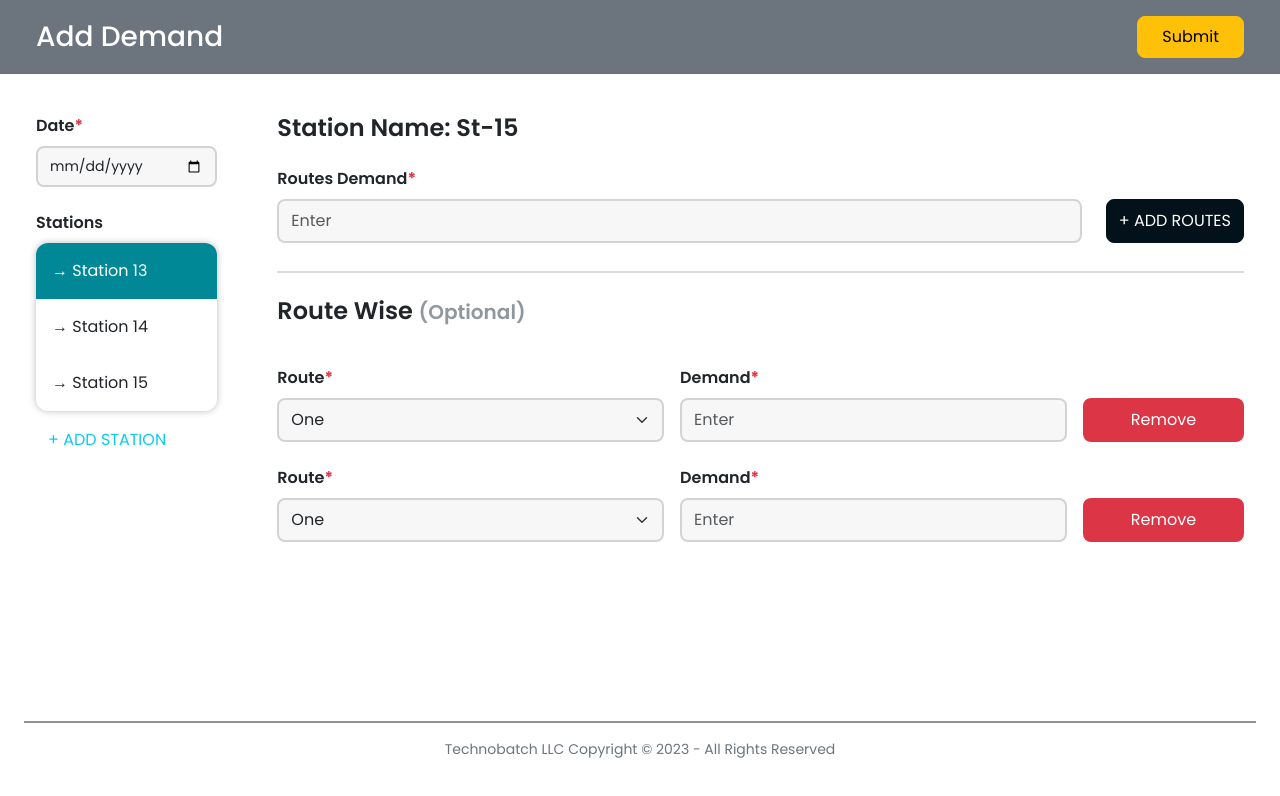
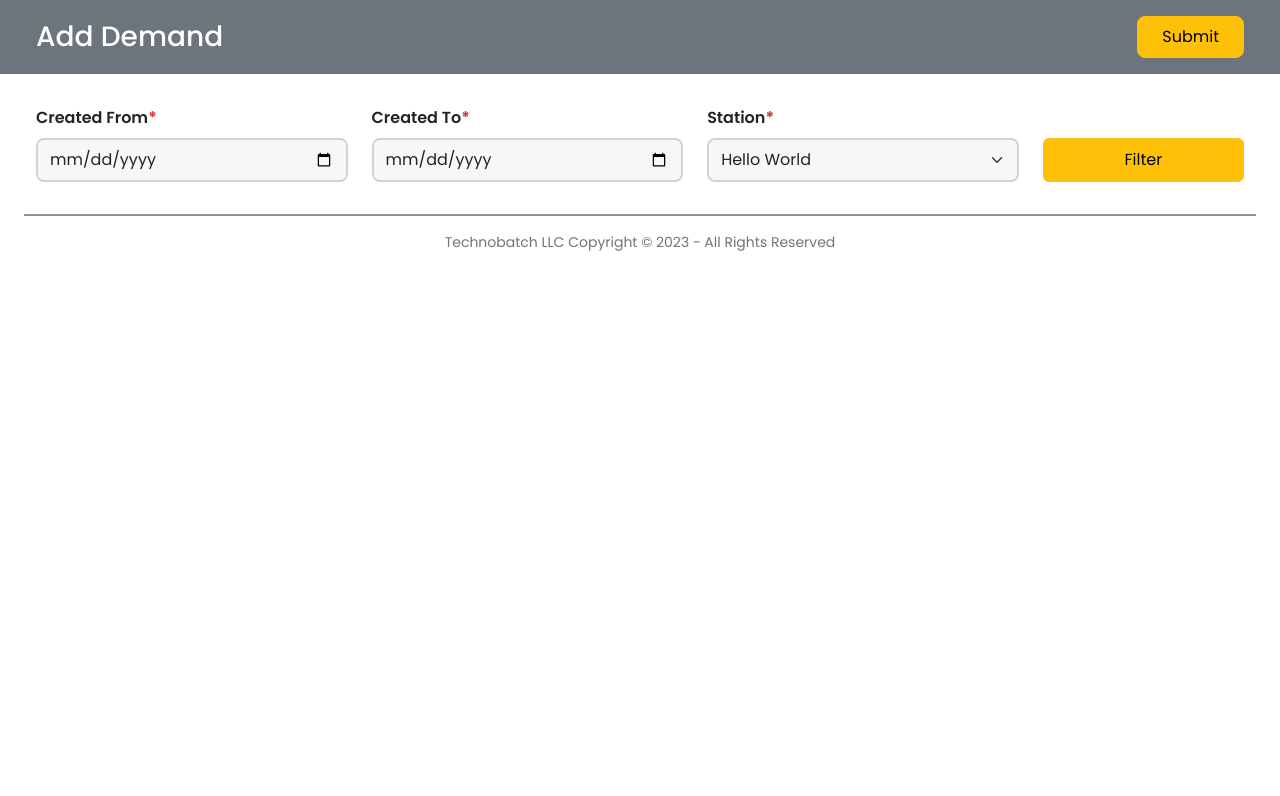
Before and after one commit to adilcodes/Techno-Batch-Technical-Task, a React (Create React App) app: page / in a window 1280 px wide. Shown: the top 796 px of the page. Built offline with nearby package versions, Linux system fonts and the light colour scheme.

Commit message:
Create: View Demands Filter Section

```diff
--- a/src/index.js
+++ b/src/index.js
@@ -3,10 +3,11 @@ import ReactDOM from 'react-dom/client';
 import './index.css';
 // import App from './App';
 import Home from './pages/Home';
+import ViewDemands from './pages/ViewDemands';
 
 const root = ReactDOM.createRoot(document.getElementById('root'));
 root.render(
   <React.StrictMode>
-    <Home />
+    <ViewDemands />
   </React.StrictMode>
 );
--- /dev/null
+++ b/src/pages/ViewDemands.jsx
@@ -0,0 +1,55 @@
+import React from 'react';
+import Header from '../components/Header';
+import Footer from '../components/Footer';
+
+export default function ViewDemands() {
+  return (
+    <div className="cstm-container container-fluid d-flex flex-column">
+      {/* Header */}
+      <Header />
+
+      {/* Body Start */}
+      <div className="mt-4 pt-2 row px-4">
+        {/* Filters Start */}
+        <div className="filters d-flex flex-md-nowrap flex-wrap gap-4 mb-3">
+          <div className='col-md col-12'>
+            <p className='m-0 mb-2'>
+              <span className='fw-semibold'>Created From</span>
+              <span className="text-danger fw-bold">*</span>
+            </p>
+            <input type="date" name="createdFrom" className='form-control border-dark py-2 rounded-3 form-field' />
+          </div>
+          <div className='col-md col-12'>
+            <p className='m-0 mb-2'>
+              <span className='fw-semibold'>Created To</span>
+              <span className="text-danger fw-bold">*</span>
+            </p>
+            <input type="date" name="createdTo" className='form-control border-dark py-2 rounded-3 form-field' />
+          </div>
+          <div className='col-md col'>
+            <p className='m-0 mb-2'>
+              <span className='fw-semibold'>Station</span>
+              <span className="text-danger fw-bold">*</span>
+            </p>
+            <select className="form-select border-black py-2 rounded-3 form-field" name='stationId'>
+              <option value="One">Hello World</option>
+              <option value="two">two</option>
+            </select>
+          </div>
+          <div className="col-sm-2 col-4 col d-flex align-items-end">
+            <button className="btn btn-warning border-2 rounded-2 px-2 py-2 w-100">Filter</button>
+          </div>
+        </div>
+        {/* Filters End */}
+
+        {/* Table Start */}
+
+        {/* Table End */}
+      </div>
+      {/* Body End */}
+
+      {/* Footer */}
+      <Footer />
+    </div>
+  )
+}
```
